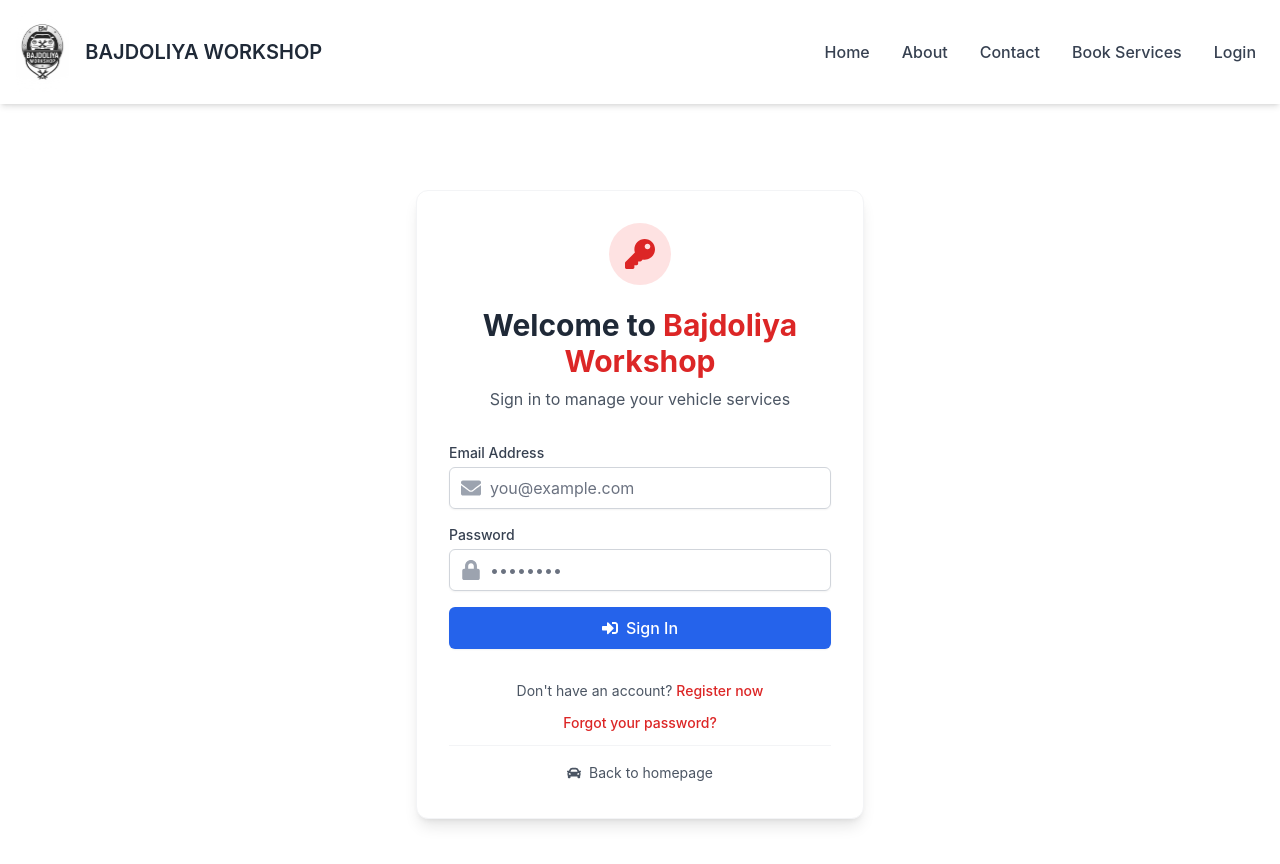
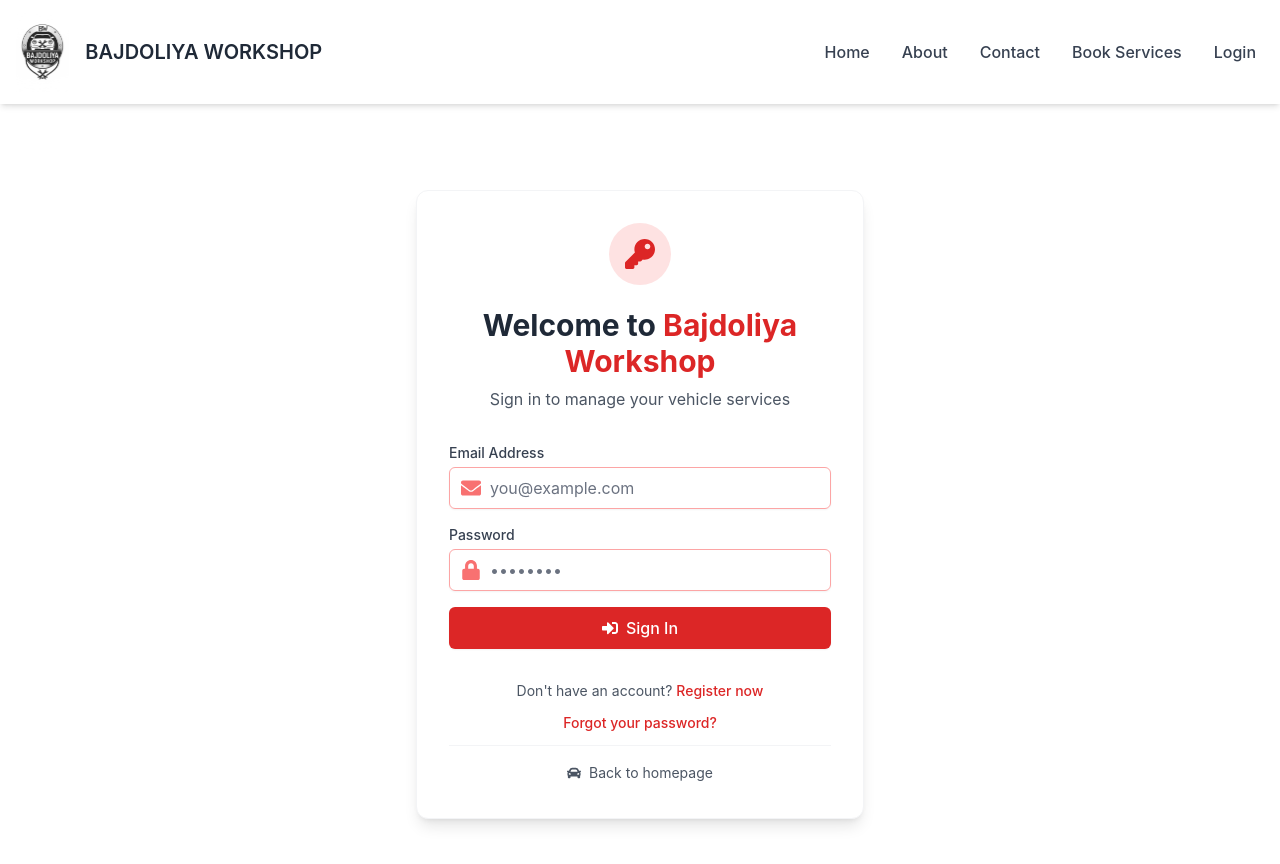
Before and after one commit to Rajkumaryogi/car-service, a React (Vite) app in the folder frontend/: page /login in a window 1280 px wide. Shown: the top 864 px of the page. Built offline with nearby package versions, Linux system fonts and the light colour scheme.

Commit message:
Added theme to the LoginForm  page

```diff
--- a/frontend/src/components/auth/LoginForm.jsx
+++ b/frontend/src/components/auth/LoginForm.jsx
@@ -1,88 +1,101 @@
-import { useState } from 'react'
-import { FaEnvelope, FaLock, FaSignInAlt } from 'react-icons/fa'
+import { useState } from 'react';
+import { FaEnvelope, FaLock, FaSignInAlt } from 'react-icons/fa';
 
 export default function LoginForm({ onSubmit }) {
   const [formData, setFormData] = useState({
     email: '',
-    password: ''
-  })
-  const [error, setError] = useState('')
-  const [isLoading, setIsLoading] = useState(false)
+    password: '',
+  });
+  const [error, setError] = useState('');
+  const [isLoading, setIsLoading] = useState(false);
 
   const handleSubmit = async (e) => {
-    e.preventDefault()
-    setIsLoading(true)
+    e.preventDefault();
+    setIsLoading(true);
     try {
-      await onSubmit(formData.email, formData.password)
+      await onSubmit(formData.email, formData.password);
     } catch (err) {
-      setError(err.message || 'Invalid credentials')
+      setError(err.message || 'Invalid credentials');
     } finally {
-      setIsLoading(false)
+      setIsLoading(false);
     }
-  }
+  };
 
   return (
     <form onSubmit={handleSubmit} className="space-y-4">
       {error && (
         <div className="p-3 bg-red-100 text-red-700 rounded-md flex items-center">
-          <svg className="w-5 h-5 mr-2" fill="none" stroke="currentColor" viewBox="0 0 24 24">
+          <svg className="w-5 h-5 mr-2 text-red-600" fill="none" stroke="currentColor" viewBox="0 0 24 24">
             <path strokeLinecap="round" strokeLinejoin="round" strokeWidth={2} d="M12 8v4m0 4h.01M21 12a9 9 0 11-18 0 9 9 0 0118 0z" />
           </svg>
           {error}
         </div>
       )}
 
+      {/* Email */}
       <div className="space-y-1">
         <label htmlFor="email" className="block text-sm font-medium text-gray-700">
           Email Address
         </label>
         <div className="relative rounded-md shadow-sm">
           <div className="absolute inset-y-0 left-0 pl-3 flex items-center pointer-events-none">
-            <FaEnvelope className="h-5 w-5 text-gray-400" />
+            <FaEnvelope className="h-5 w-5 text-red-400" />
           </div>
           <input
             id="email"
             type="email"
             value={formData.email}
-            onChange={(e) => setFormData({...formData, email: e.target.value})}
-            className="block w-full pl-10 pr-3 py-2 border border-gray-300 rounded-md focus:outline-none focus:ring-blue-500 focus:border-blue-500"
+            onChange={(e) => setFormData({ ...formData, email: e.target.value })}
+            className="block w-full pl-10 pr-3 py-2 border border-red-300 rounded-md focus:outline-none focus:ring-red-500 focus:border-red-500"
             placeholder="you@example.com"
             required
           />
         </div>
       </div>
 
+      {/* Password */}
       <div className="space-y-1">
         <label htmlFor="password" className="block text-sm font-medium text-gray-700">
           Password
         </label>
         <div className="relative rounded-md shadow-sm">
           <div className="absolute inset-y-0 left-0 pl-3 flex items-center pointer-events-none">
-            <FaLock className="h-5 w-5 text-gray-400" />
+            <FaLock className="h-5 w-5 text-red-400" />
           </div>
           <input
             id="password"
             type="password"
             value={formData.password}
-            onChange={(e) => setFormData({...formData, password: e.target.value})}
-            className="block w-full pl-10 pr-3 py-2 border border-gray-300 rounded-md focus:outline-none focus:ring-blue-500 focus:border-blue-500"
+            onChange={(e) => setFormData({ ...formData, password: e.target.value })}
+            className="block w-full pl-10 pr-3 py-2 border border-red-300 rounded-md focus:outline-none focus:ring-red-500 focus:border-red-500"
             placeholder="••••••••"
             required
           />
         </div>
       </div>
 
+      {/* Submit Button */}
       <div>
         <button
           type="submit"
           disabled={isLoading}
-          className="w-full flex justify-center items-center py-2 px-4 border border-transparent rounded-md shadow-sm text-sm sm:text-base font-medium text-white bg-blue-600 hover:bg-blue-700 focus:outline-none focus:ring-2 focus:ring-offset-2 focus:ring-blue-500 transition-colors disabled:opacity-70 disabled:cursor-not-allowed"
+          className="w-full flex justify-center items-center py-2 px-4 border border-transparent rounded-md shadow-sm text-sm sm:text-base font-medium text-white bg-red-600 hover:bg-red-700 focus:outline-none focus:ring-2 focus:ring-offset-2 focus:ring-red-500 transition-colors disabled:opacity-70 disabled:cursor-not-allowed"
         >
           {isLoading ? (
             <>
-              <svg className="animate-spin -ml-1 mr-2 h-4 w-4 text-white" xmlns="http://www.w3.org/2000/svg" fill="none" viewBox="0 0 24 24">
-                <circle className="opacity-25" cx="12" cy="12" r="10" stroke="currentColor" strokeWidth="4"></circle>
-                <path className="opacity-75" fill="currentColor" d="M4 12a8 8 0 018-8V0C5.373 0 0 5.373 0 12h4zm2 5.291A7.962 7.962 0 014 12H0c0 3.042 1.135 5.824 3 7.938l3-2.647z"></path>
+              <svg
+                className="animate-spin -ml-1 mr-2 h-4 w-4 text-white"
+                xmlns="http://www.w3.org/2000/svg"
+                fill="none"
+                viewBox="0 0 24 24"
+              >
+                <circle className="opacity-25" cx="12" cy="12" r="10" stroke="currentColor" strokeWidth="4" />
+                <path
+                  className="opacity-75"
+                  fill="currentColor"
+                  d="M4 12a8 8 0 018-8V0C5.373 0 0 5.373 0 12h4zm2 5.291A7.962 7.962 0 014 12H0c0
+                3.042 1.135 5.824 3 7.938l3-2.647z"
+                />
               </svg>
               Signing in...
             </>
@@ -95,5 +108,5 @@
         </button>
       </div>
     </form>
-  )
+  );
 }
```
